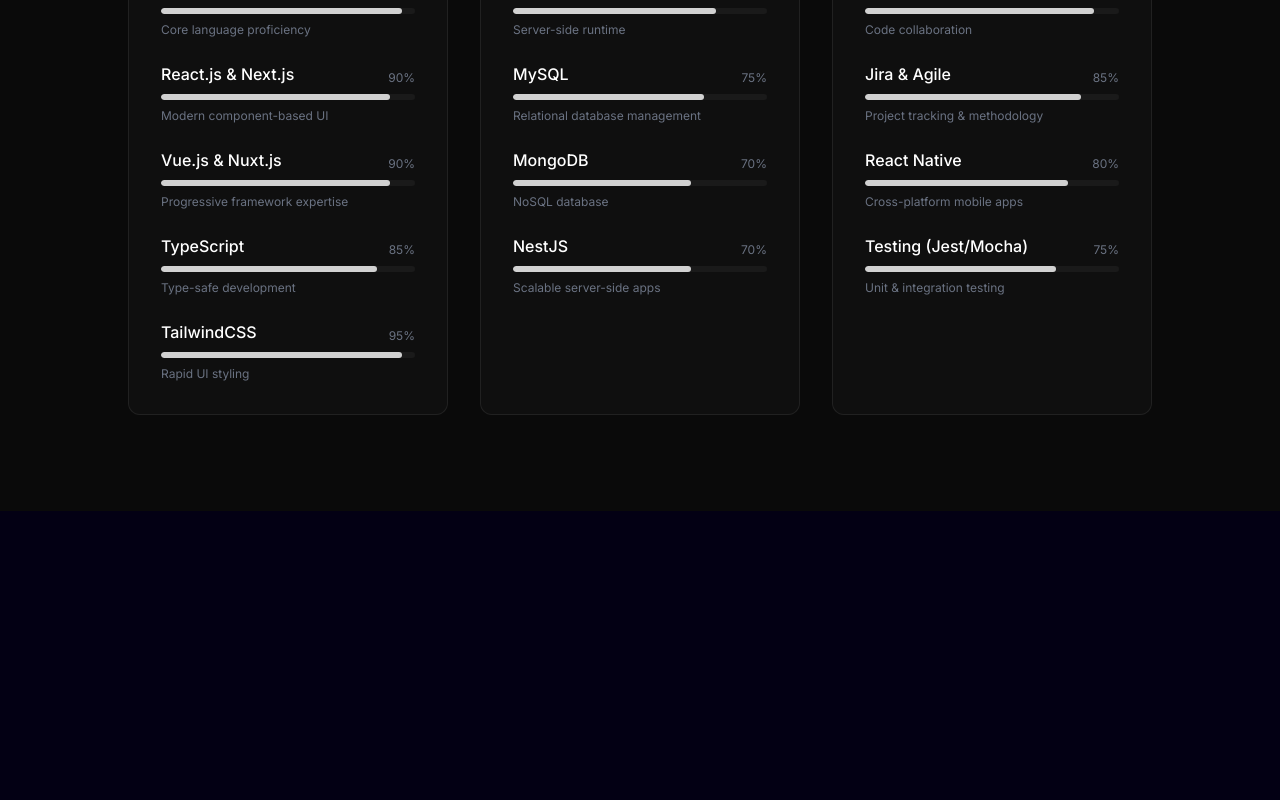
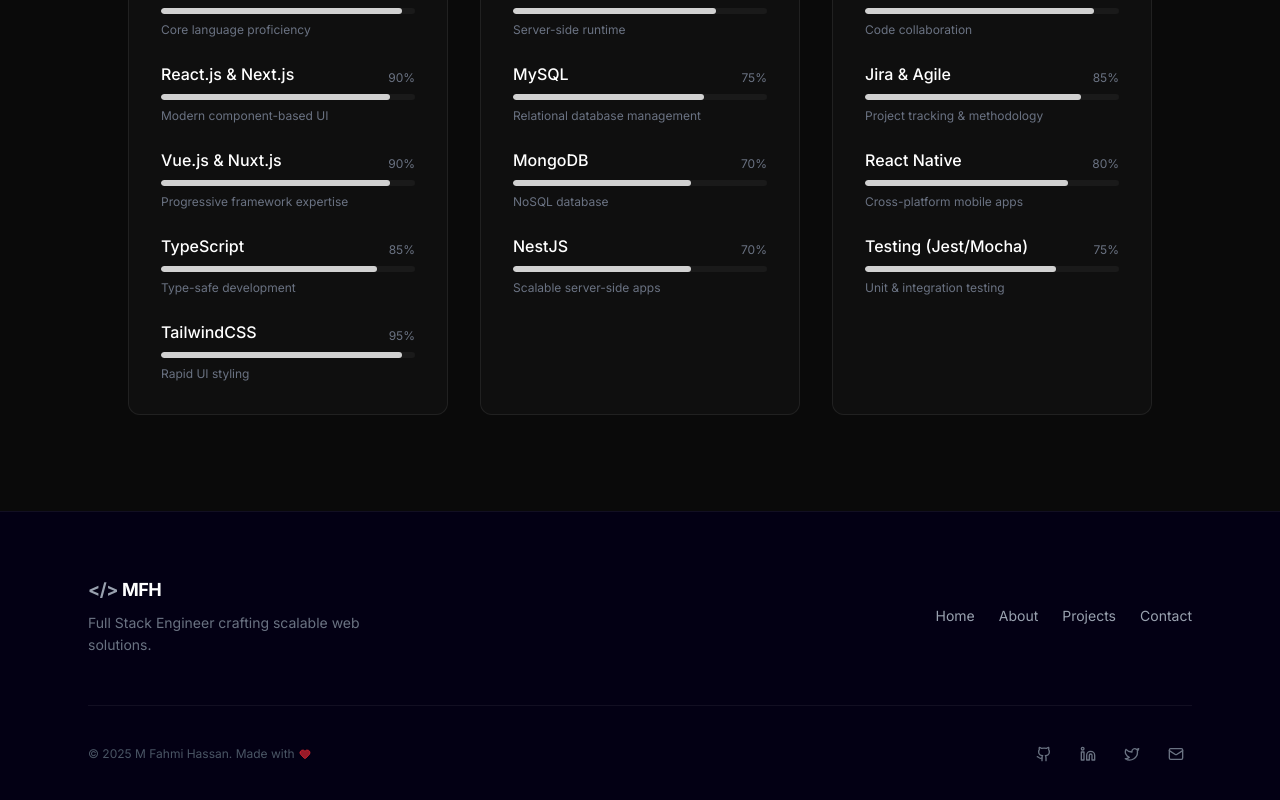
Before and after one commit to TheFahmi/my-portfolio, a Next.js app: page /en/work in a window 1280 px wide. Shown: the part 4094-4894 px from the top of the page. Before the commit the page ends 4605 px from the top, so only its background shows below. Built offline with nearby package versions, Linux system fonts and the light colour scheme.

Commit message:
feat: add a new `Footer` component with i18n support and integrate it into the `ClientLayout`

```diff
--- a/i18n/request.ts
+++ b/i18n/request.ts
@@ -106,6 +106,10 @@
       error: string;
     };
   };
+  footer: {
+    tagline: string;
+    madeWith: string;
+  };
 }
 
 export default getRequestConfig(async ({ requestLocale }) => {
@@ -121,7 +125,8 @@
   const hero = (await import(`../messages/${locale}/hero.json`)).default;
   const work = (await import(`../messages/${locale}/work.json`)).default;
   const contact = (await import(`../messages/${locale}/contact.json`)).default;
-  const messages = { ...navigation, ...common, ...about, ...hero, ...work, ...contact } as Messages;
+  const footer = (await import(`../messages/${locale}/footer.json`)).default;
+  const messages = { ...navigation, ...common, ...about, ...hero, ...work, ...contact, ...footer } as Messages;
 
   const navigationFallback = (await import(`../messages/en/navigation.json`)).default;
   const commonFallback = (await import(`../messages/en/common.json`)).default;
@@ -129,7 +134,8 @@
   const heroFallback = (await import(`../messages/en/hero.json`)).default;
   const workFallback = (await import(`../messages/en/work.json`)).default;
   const contactFallback = (await import(`../messages/en/contact.json`)).default;
-  const fallbackMessages = { ...navigationFallback, ...commonFallback, ...aboutFallback, ...heroFallback, ...workFallback, ...contactFallback } as Messages;
+  const footerFallback = (await import(`../messages/en/footer.json`)).default;
+  const fallbackMessages = { ...navigationFallback, ...commonFallback, ...aboutFallback, ...heroFallback, ...workFallback, ...contactFallback, ...footerFallback } as Messages;
 
   return {
     locale,
--- /dev/null
+++ b/messages/en/footer.json
@@ -0,0 +1,6 @@
+{
+  "footer": {
+    "tagline": "Full Stack Engineer crafting scalable web solutions.",
+    "madeWith": "Made with"
+  }
+}
--- /dev/null
+++ b/messages/id/footer.json
@@ -0,0 +1,6 @@
+{
+  "footer": {
+    "tagline": "Full Stack Engineer yang membangun solusi web yang scalable.",
+    "madeWith": "Dibuat dengan"
+  }
+}
--- a/src/components/layout/ClientLayout.tsx
+++ b/src/components/layout/ClientLayout.tsx
@@ -1,6 +1,7 @@
 "use client";
 
 import Navbar from "./Navbar.client";
+import Footer from "./Footer";
 
 import ScrollToTopButton from "../ui/ScrollToTopButton";
 import { useKonamiCode } from "@/hooks/useKonamiCode";
@@ -18,6 +19,8 @@
         {children}
       </main>
 
+      <Footer />
+
 
       <ScrollToTopButton />
     </div>
--- /dev/null
+++ b/src/components/layout/Footer.tsx
@@ -0,0 +1,100 @@
+'use client';
+
+import { Github, Linkedin, Twitter, Mail, Heart } from 'lucide-react';
+import { Link } from '../../../i18n/navigation';
+import { useTranslations } from 'next-intl';
+import siteConfig from '@/config/siteConfig';
+
+const socialLinks = [
+  { href: siteConfig.social.github, icon: Github, label: 'GitHub' },
+  { href: siteConfig.social.linkedin, icon: Linkedin, label: 'LinkedIn' },
+  { href: siteConfig.social.twitter, icon: Twitter, label: 'Twitter' },
+  { href: siteConfig.social.email, icon: Mail, label: 'Email' },
+];
+
+export default function Footer() {
+  const t = useTranslations('navigation');
+  const tFooter = useTranslations('footer');
+  const currentYear = new Date().getFullYear();
+
+  const navLinks = [
+    { href: '/' as const, label: t('home') },
+    { href: '/about' as const, label: t('about') },
+    { href: '/work' as const, label: t('projects') },
+    { href: '/contact' as const, label: t('contact') },
+  ];
+
+  return (
+    <footer className="relative z-10 border-t border-white/[0.06] bg-[#030014]">
+      <div className="max-w-6xl mx-auto px-6 py-12 md:py-16">
+        {/* Top section */}
+        <div className="flex flex-col md:flex-row items-start md:items-center justify-between gap-8 mb-12">
+          {/* Brand */}
+          <div className="flex flex-col gap-2">
+            <Link href="/" className="text-white font-bold text-lg tracking-tight">
+              <span className="text-gray-400">{'</>'}</span>{' '}MFH
+            </Link>
+            <p className="text-gray-500 text-sm max-w-xs leading-relaxed">
+              {tFooter('tagline')}
+            </p>
+          </div>
+
+          {/* Nav links */}
+          <nav className="flex flex-wrap gap-6">
+            {navLinks.map((link) => (
+              <Link
+                key={link.href}
+                href={link.href}
+                className="text-sm text-gray-400 hover:text-white transition-colors duration-300"
+              >
+                {link.label}
+              </Link>
+            ))}
+          </nav>
+        </div>
+
+        {/* Divider */}
+        <div className="h-px bg-white/[0.06] mb-8" />
+
+        {/* Bottom section */}
+        <div className="flex flex-col-reverse sm:flex-row items-center justify-between gap-4">
+          {/* Copyright */}
+          <p className="text-gray-600 text-xs flex items-center gap-1">
+            © {currentYear} M Fahmi Hassan. {tFooter('madeWith')}{' '}
+            <Heart className="w-3 h-3 text-red-500/60 fill-red-500/60 inline" />
+          </p>
+
+          {/* Social icons */}
+          <div className="flex items-center gap-3">
+            {socialLinks.map((social) => {
+              const Icon = social.icon;
+              const isExternal = social.href.startsWith('http') || social.href.startsWith('mailto');
+
+              return isExternal ? (
+                <a
+                  key={social.label}
+                  href={social.href}
+                  target={social.href.startsWith('mailto') ? undefined : '_blank'}
+                  rel={social.href.startsWith('mailto') ? undefined : 'noopener noreferrer'}
+                  className="p-2 rounded-full text-gray-500 hover:text-white hover:bg-white/[0.06] transition-all duration-300"
+                  aria-label={social.label}
+                >
+                  <Icon className="w-4 h-4" />
+                </a>
+              ) : (
+                <Link
+                  key={social.label}
+                  href={social.href as '/'}
+                  className="p-2 rounded-full text-gray-500 hover:text-white hover:bg-white/[0.06] transition-all duration-300"
+                  aria-label={social.label}
+                >
+                  <Icon className="w-4 h-4" />
+                </Link>
+              );
+            })}
+          </div>
+        </div>
+      </div>
+    </footer>
+  );
+}
```
